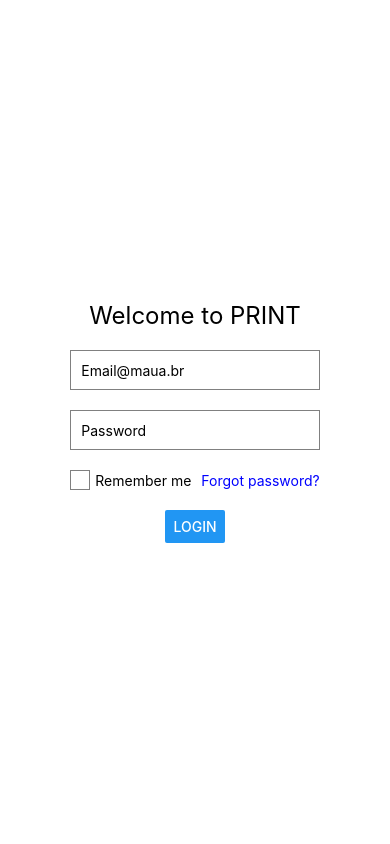
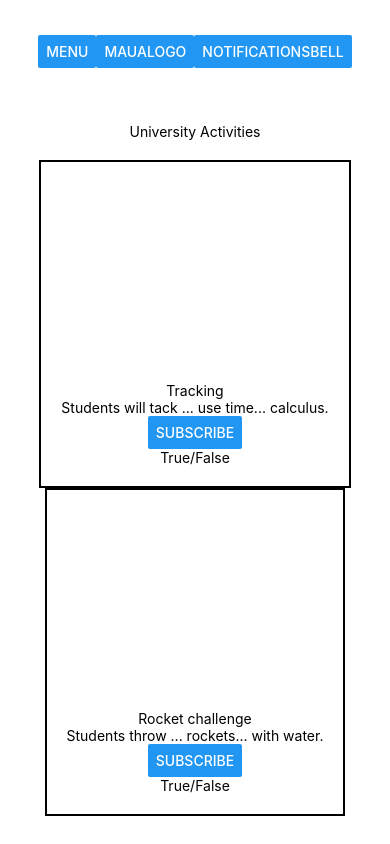
Before and after one commit to Project-Maua/MAUA-Frontend, a React Native app in the folder Maua-Fontys-Frontend/: screen / in a window 390 px wide. Built offline with nearby package versions, Linux system fonts and the light colour scheme.

Commit message:
Created activities component

```diff
--- a/Maua-Fontys-Frontend/App.js
+++ b/Maua-Fontys-Frontend/App.js
@@ -2,13 +2,13 @@ import { StatusBar } from 'expo-status-bar';
 import { StyleSheet, Text, View } from 'react-native';
 import Login from './pages/Login'
 import Home from './pages/Home'
-import Activity from './pages/Activity'
+import ActivityPage from './pages/ActivityPage'
 import Agenda from './pages/Agenda'
 
 export default function App() {
   return (
     <View style={styles.container}>
-      <Login/>
+      <ActivityPage/>
       <StatusBar style="auto" />
     </View>
   );
--- /dev/null
+++ b/Maua-Fontys-Frontend/components/Activity.js
@@ -0,0 +1,44 @@
+import React, { useState } from 'react';
+import { View, Text, Image, StyleSheet, Button } from 'react-native';
+
+
+const Activity = (props) => {
+    const [activity, setActivity] = useState(props.activity)
+
+    return (
+    <View style={styles.activity}>
+      <Image
+        // source={{uri: activity.image}} // Fix later
+        style={styles.image}
+      />
+      <Text>{activity.name}</Text>
+      <Text>{activity.description}</Text>
+      <Button title='Subscribe' />
+      <Text>{activity.subscribed}</Text>
+    </View>
+
+    );
+  };
+
+  const styles = StyleSheet.create({
+    container: {
+      flex: 1,
+      justifyContent: 'center',
+      alignItems: 'center',
+    },
+    image: {
+      width: 200,
+      height: 200,
+      resizeMode: 'cover'
+    },
+    activity: {
+      display: 'flex',
+      alignItems: 'center',
+      justifyContent: 'center',
+      borderWidth: 2,
+      borderColor: '#000',
+      padding: 20,
+    }
+  });
+
+export default Activity;
--- a/Maua-Fontys-Frontend/pages/Activity.js
+++ /dev/null
@@ -1,90 +0,0 @@
-import React, { useState } from 'react';
-import { View, Text, TextInput, Button, TouchableOpacity, StyleSheet } from 'react-native';
-
-const Activity = () => {
-    const [email, setEmail] = useState('');
-    const [password, setPassword] = useState('');
-    const [rememberMe, setRememberMe] = useState(false);
-
-    const handleLogin = () => {
-      // Implement your login logic here
-      // Typically, you would make an API call to authenticate the user
-    };
-
-    const handleForgotPassword = () => {
-      // Implement your forgot password logic here
-      // This can navigate to a password reset screen or send a password reset email
-    };
-
-    return (
-    <View style={styles.container}>
-        <View style={styles.buttonContainer}>
-            <Button title="Menu" />
-            <Button title="MauaLogo" />
-            <Button title="NotificationsBell" />
-        </View>
-        <Text>University Activities</Text>
-        <View style={styles.container}>
-            <Button title="ActivitySample1" />
-            <Button title="ActivitySample2" />
-            <Button title="ActivitySample2" />
-            <Button title="ActivitySample2" />
-            <Button title="ActivitySample2" />
-            <Button title="ActivitySample2" />
-            <Button title="ActivitySample2" />
-        </View>
-    </View>
-
-    );
-  };
-
-  const styles = StyleSheet.create({
-    container: {
-      flex: 1,
-      alignItems: 'center',
-      flexDirection: 'column',
-      padding: 20,
-      justifyContent: 'space-evenly'
-    },
-    buttonContainer: {
-        display: 'flex',
-        padding: 'auto',
-        flexDirection: 'row',
-        padding: 20
-    },
-//     title: {
-//       fontSize: 24,
-//       marginBottom: 20,
-//     },
-//     input: {
-//       width: '100%',
-//       height: 40,
-//       borderColor: 'gray',
-//       borderWidth: 1,
-//       marginBottom: 20,
-//       paddingHorizontal: 10,
-//     },
-//     checkboxContainer: {
-//       flexDirection: 'row',
-//       alignItems: 'center',
-//       marginBottom: 20,
-//     },
-//     checkbox: {
-//       width: 20,
-//       height: 20,
-//       borderColor: 'gray',
-//       borderWidth: 1,
-//       justifyContent: 'center',
-//       alignItems: 'center',
-//       marginRight: 5
-//     },
-//     checkboxText: {
-//       fontSize: 16,
-//     },
-//     forgotPassword: {
-//       color: 'blue',
-//       marginLeft: 10
-//     },
-  });
-
-export default Activity;
--- /dev/null
+++ b/Maua-Fontys-Frontend/pages/ActivityPage.js
@@ -0,0 +1,121 @@
+import React, { useState } from 'react';
+import { SafeAreaView, View, ScrollView, Text, Button, StyleSheet } from 'react-native';
+import Activity from '../components/Activity.js';
+
+const ActivityPage = () => {
+
+  const activities = [
+    {
+      'id': 'ac-123453',
+      'image': '../mocks/images/tracking.jpg',
+      'name': 'Tracking',
+      'time': '11:30',
+      'date': '13/09/2023',
+      'location': 'Block D - room D1',
+      'subscribed': 'True/False',
+      'description': 'Students will tack ... use time... calculus.'
+    },
+    {
+      'id': 'ac-123454',
+      'image': 'IMAGE',
+      'name': 'Rocket challenge',
+      'time': '11:30',
+      'date': '13/09/2023',
+      'location': 'Block S - room Field',
+      'subscribed': 'True/False',
+      'description': 'Students throw ... rockets... with water.'
+    }
+  ]
+
+  const [email, setEmail] = useState('');
+  const [password, setPassword] = useState('');
+  const [rememberMe, setRememberMe] = useState(false);
+
+  const handleLogin = () => {
+    // Implement your login logic here
+    // Typically, you would make an API call to authenticate the user
+  };
+
+  const handleForgotPassword = () => {
+    // Implement your forgot password logic here
+    // This can navigate to a password reset screen or send a password reset email
+  };
+
+  return (
+    <SafeAreaView style={styles.safeArea}>
+      <View style={styles.header}>
+        <View style={styles.buttonContainer}>
+          <Button title="Menu" />
+          <Button title="MauaLogo" />
+          <Button title="NotificationsBell" />
+        </View>
+      </View>
+      <ScrollView contentContainerStyle={styles.container}>
+
+        <Text>University Activities</Text>
+        <View style={styles.container}>
+          <Activity activity={activities[0]} />
+          <Activity activity={activities[1]} />
+        </View>
+      </ScrollView>
+    </SafeAreaView>
+
+  );
+};
+
+const styles = StyleSheet.create({
+  container: {
+    flexGrow: 1,
+    justifyContent: 'center',
+    alignItems: 'center',
+    paddingVertical: 20, // Adjust as needed
+  },
+  buttonContainer: {
+    display: 'flex',
+    padding: 'auto',
+    flexDirection: 'row',
+    padding: 20
+  },
+  safeArea: {
+    flex: 1,
+  },
+  header: {
+    padding: 15,
+    alignItems: 'center',
+  },
+  //     title: {
+  //       fontSize: 24,
+  //       marginBottom: 20,
+  //     },
+  //     input: {
+  //       width: '100%',
+  //       height: 40,
+  //       borderColor: 'gray',
+  //       borderWidth: 1,
+  //       marginBottom: 20,
+  //       paddingHorizontal: 10,
+  //     },
+  //     checkboxContainer: {
+  //       flexDirection: 'row',
+  //       alignItems: 'center',
+  //       marginBottom: 20,
+  //     },
+  //     checkbox: {
+  //       width: 20,
+  //       height: 20,
+  //       borderColor: 'gray',
+  //       borderWidth: 1,
+  //       justifyContent: 'center',
+  //       alignItems: 'center',
+  //       marginRight: 5
+  //     },
+  //     checkboxText: {
+  //       fontSize: 16,
+  //     },
+  //     forgotPassword: {
+  //       color: 'blue',
+  //       marginLeft: 10
+  //     },
+});
+
+export default ActivityPage;
```
Also changed, not shown: Maua-Fontys-Frontend/mocks/images/tracking.jpg (added).
